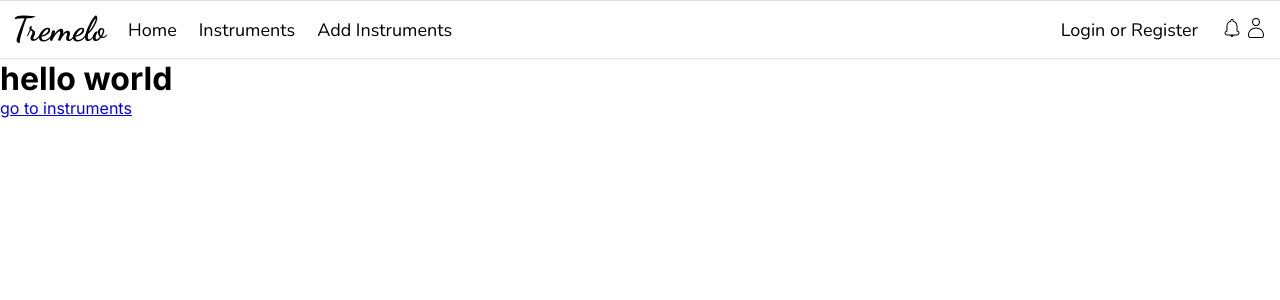
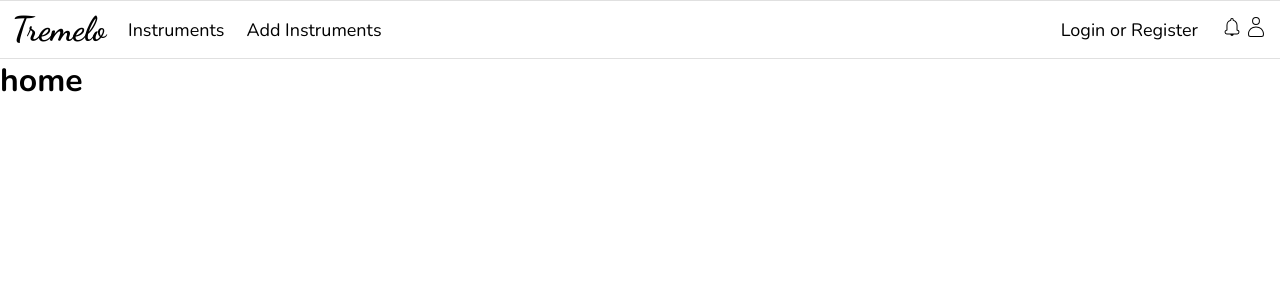
Before and after one commit to michaelpaulcuccia/GuitarShop, a Next.js app in the folder my-app/: page / in a window 1280 px wide. Shown: the top 300 px of the page. Built offline with nearby package versions, Linux system fonts and the light colour scheme.

Commit message:
updates nav

```diff
--- a/my-app/components/NavBar.jsx
+++ b/my-app/components/NavBar.jsx
@@ -1,7 +1,7 @@
 'use client';
 import React, { useState } from 'react';
 import Link from 'next/link';
-import { Nunito, Dancing_Script } from 'next/font/google';
+import { Dancing_Script } from 'next/font/google';
 import styled, {keyframes } from 'styled-components';
 import Container from './Container';
 import { CiUser } from "react-icons/ci";
@@ -9,7 +9,6 @@ import { CiBellOn } from "react-icons/ci";
 import { CiMenuBurger } from "react-icons/ci";
 import { mobileBreakpoint } from '../constants';
 
-const nunito = Nunito({ subsets: ["latin"] });
 const dancing_script = Dancing_Script({ weight: ["700"], subsets: ["latin"] });
 
 const fadeIn = keyframes`
@@ -45,8 +44,8 @@ const LeftSideLinks = styled.div`
   padding-left: 12px;
 `;
 
+
 const NavLinks = styled(Link)`
-  font-family: ${nunito} !important;
   text-decoration: none;
   padding-right: 22px;
   font-size: 18px;
@@ -54,8 +53,7 @@ const NavLinks = styled(Link)`
   cursor: pointer;
 
   &:hover {
-    font-style: italic;
-    font-weight: 600;
+    font-weight: bold;
   }
 
   @media (max-width: ${mobileBreakpoint}) {
@@ -106,11 +104,6 @@ const OpenMobileNavContainer = styled(MobileNavContainer)`
 const MobileTitleHide = styled.div`
   padding-top: 8px;
 `;
-
-const inlineStyle = {
-  fontSize: '24px !important',
-};
-
 export default function NavBar() {
 
   const [mobileNavOpen, setMobileNavOpen] = useState(false);
@@ -126,12 +119,11 @@ export default function NavBar() {
           <MainWrapperDesktop>
               <LeftSideLinks>
                 <NavLinks href='/' className={dancing_script.className} style={{ fontSize: '34px'}}>Tremelo</NavLinks>
-                <NavLinks href='/' className={nunito.className}>Home</NavLinks>
-                <NavLinks href='/instruments' className={nunito.className}>Instruments</NavLinks>
-                <NavLinks href='/' className={nunito.className}>Add Instruments</NavLinks>
+                <NavLinks href='/instruments'>Instruments</NavLinks>
+                <NavLinks href='/'>Add Instruments</NavLinks>
               </LeftSideLinks>
               <RightSideUser>
-                <NavLinks href='/' className={nunito.className}>Login or Register</NavLinks>
+                <NavLinks href='/'>Login or Register</NavLinks>
                 <IconContainer>
                   <div><CiBellOn size="24px" /></div>
                   <div><CiUser size="24px" /></div>
@@ -147,7 +139,7 @@ export default function NavBar() {
               {
                 !mobileNavOpen &&
                 <MobileTitleHide>
-                  <NavLinks href='/' className={dancing_script.className} style={{ fontSize:'24px'}}>Tremelo</NavLinks>
+                  <NavLinks href='/' className={dancing_script.className} style={{ fontSize:'32px'}}>Tremelo</NavLinks>
                 </MobileTitleHide>
               }
               <MobileMenuButtonContainer onClick={handleMobileNav}>
@@ -157,10 +149,9 @@ export default function NavBar() {
                 mobileNavOpen &&
                 <OpenMobileNavContainer>
                   <NavLinks href='/' className={dancing_script.className} style={{ fontSize:'24px'}}>Tremelo</NavLinks>
-                  <NavLinks href='/' className={nunito.className}>Home</NavLinks>
-                  <NavLinks href='/instruments' className={nunito.className}>Instruments</NavLinks>
-                  <NavLinks href='/' className={nunito.className}>Add Instruments</NavLinks>
-                  <NavLinks href='/' className={nunito.className}>Login or Register</NavLinks>
+                  <NavLinks href='/instruments'>Instruments</NavLinks>
+                  <NavLinks href='/'>Add Instruments</NavLinks>
+                  <NavLinks href='/'>Login or Register</NavLinks>
                   <IconContainer>
                     <div><CiBellOn size="24px" /></div>
                     <div><CiUser size="24px" /></div>
--- a/my-app/src/app/instruments/page.jsx
+++ b/my-app/src/app/instruments/page.jsx
@@ -2,6 +2,6 @@ import React from 'react'
 
 export default function page() {
   return (
-    <div>page</div>
+    <div>welcome to instruments</div>
   )
 }
--- a/my-app/src/app/layout.jsx
+++ b/my-app/src/app/layout.jsx
@@ -1,10 +1,8 @@
-import { Inter } from "next/font/google";
 import "./globals.css";
+import { Nunito } from "next/font/google";
 import StyledComponentsRegistry from "@/lib/registry";
 import Container from "../../components/Container";
 import NavBar from "../../components/NavBar";
-
-const inter = Inter({ subsets: ["latin"] });
 
 export const metadata = {
   title: "TREMELO | Guitars For Sale",
@@ -12,10 +10,12 @@ export const metadata = {
   keywords: 'guitar, electric guitar, acoustic guitar, acoustic, bass, bass guitar'
 };
 
+const nunito = Nunito({ subsets: ["latin"] });
+
 export default function RootLayout({ children }) {
   return (
     <html lang="en">
-      <body className={inter.className}>
+      <body className={nunito.className}>
         <StyledComponentsRegistry>
             <NavBar />
             <Container>
--- a/my-app/src/app/page.js
+++ b/my-app/src/app/page.js
@@ -1,17 +1,12 @@
 "use client";
 import React from "react";
-import Link from "next/link";
 import styled from "styled-components";
 
 const Root = styled.div`
-
 `;
 
 export default function Home() {
   return <Root>
-    <h1>hello world</h1>
-    <div>
-      <Link href="/instruments">go to instruments</Link>
-    </div>
+    <h1>home</h1>
     </Root>;
 }
```
Also changed, not shown: 1 other file (tests, documents, lock files or other folders).
